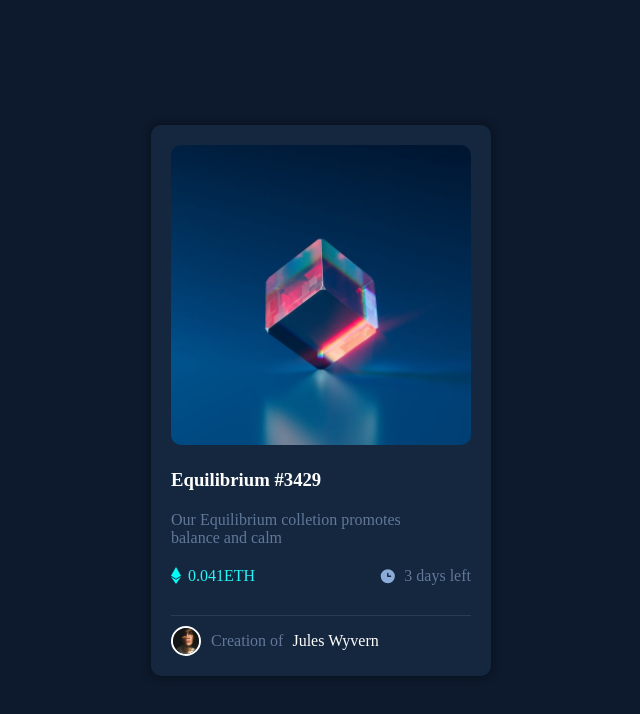
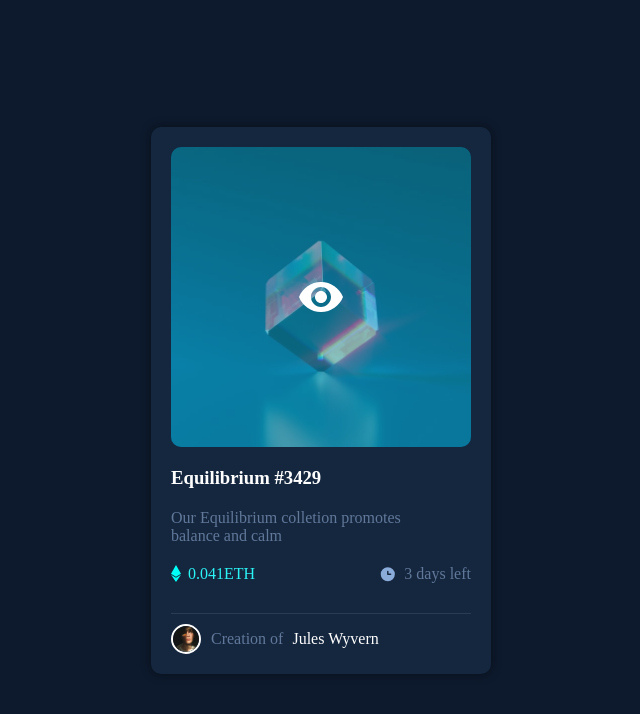
Before and after one commit to M0staafaAhmed/NFT-preview-card-component, a plain HTML site: page index.html in a window 1280 px wide. In both pictures the pointer is over the element 640 px from the left and 306 px from the top of the page. Shown: the whole page, without its empty margins (319-959 px from the left). Drawn offline with Linux system fonts and the light colour scheme.

Commit message:
Update index.css

```diff
--- a/css/index.css
+++ b/css/index.css
@@ -20,11 +20,31 @@ body{
   background-color: #15273f;
 }
 
-.card img{
+.image img{
   width: 300px;
   border-radius: 10px;
+}
+
+.image{
+  position: relative;
+  height: 300px;
   margin-bottom: 20px;
+  transition: 1s;
 }
+
+.image:hover::before{
+  content: "";
+  position: absolute;
+  top: 0;
+  left: 0;
+  width: 100%;
+  height: 100%;
+  background: url(../img/icon-view.svg) center no-repeat;
+  background-color: #12aec180;
+  border-radius: 10px;
+  cursor: pointer;
+}
+
 
 .card h3{
   margin-bottom: 20px;
@@ -50,10 +70,12 @@ body{
 
 .card .content .eth img{
   width: 10px;
+  margin-bottom: 20px;
 }
 
 .card .content .clock img{
   width: 18px;
+  margin-bottom: 20px;
 }
 
 .card .content .eth p,
```
